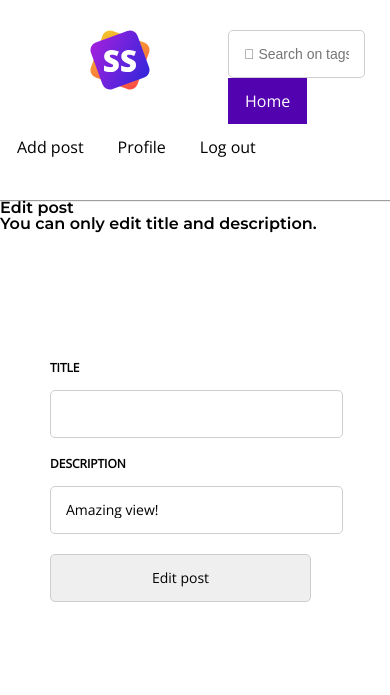
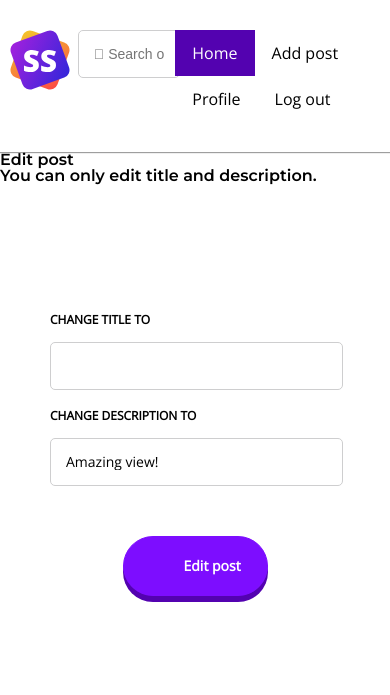
Before and after one commit to Webscorpion1/Snapshot, a PHP site: page /editpost.php?edit=1 in a window 390 px wide. Shown: the top 695 px of the page. Run offline with PHP 8.4, Linux system fonts and the light colour scheme; the visitor is signed in with stand-in values (Sample User, id 1); data comes from the database, SQL or seed files in the repository; data that the repository does not hold is empty; some libraries are stand-ins or nearby versions.

Commit message:
CSS Overhaul

```diff
--- a/addpost.php
+++ b/addpost.php
@@ -128,7 +128,7 @@
             <p>JPG, GIF or PNG. Snapshots are 400 × 300 pixels or 800 × 600 (for HiDPI displays). </p>
 
             <div class="form__field">
-                <input class="btn_login" type="submit" name="submit" value="Add post"">
+                <input class="btn_style" type="submit" name="submit" value="Add post"">
             </div>
         </form>
 
--- a/css/style.css
+++ b/css/style.css
@@ -39,6 +39,9 @@
     display: block;
     font-size: 12px;
 }
+span {
+    font-weight: bold;
+}
 form input, textarea {
     border: 1px solid var(--grey);
     border-radius: 5px;
@@ -49,7 +52,7 @@
     display: block;
     width: 90%;
 }
-form .btn_login {
+form .btn_style, button {
     display: block;
     margin: 0px auto;
     width: 50%;
@@ -68,7 +71,7 @@
 
     margin: 50px auto;
 }
-form .btn_login:hover {
+form .btn_style:hover {
     top: 2px;
     box-shadow: 0 4px var(--dark_purple);
 }
@@ -78,9 +81,6 @@
 textarea:focus, input:focus, *:focus {
     border-color: var(--primary_blue);
     transition: border-color 0.7s ease;
-}
-.post img{
-    width: 50px;
 }
 nav {
     width: 100%;
@@ -128,8 +128,94 @@
     margin-right: 8vw;
 }
 
+
+
+/* POST CSS */
 .post_container{
     display: grid;
     grid-template-columns: repeat(3, 1fr);
     grid-gap: 50px;
+    margin: 0 50px;
 }
+.post {
+    border-radius: 10px;
+    border: 2px solid #d6d6d6;
+    background-color: #f4f4f4;
+    padding: 20px;
+}
+.post_form {
+    background-color: transparent;
+    margin: 0px;
+    padding: 0px;
+}
+.post_form>a>input{
+    width: 50%;
+    float: left;
+    margin: 30px 0px;
+}
+.post img{
+    width: 100%;
+    max-height: 350px;
+    min-height: 350px;
+}
+.post__picture {
+    margin: 40px 0px;
+}
+.btn_post{
+    width: 100%;
+    border-radius: 13px;
+    height: 50px;
+    text-decoration: none;
+}
+.btn_loadmore{
+    width: 50%;
+    display: block;
+    margin: 50px auto;
+}
+
+
+
+
+
+/* MEDIA QUERIES */
+
+@media screen and (max-width: 1300px) {
+    .post_container{
+        grid-template-columns: repeat(2, 1fr);
+    }
+    li>img {
+        margin-left: 50px;
+        margin-right: 10vw;
+    }
+}
+
+@media screen and (max-width: 966px) {
+    .post_container{
+        grid-template-columns: repeat(1, 1fr);
+    }
+    li>img {
+        margin-left: 50px;
+        margin-right: 5vw;
+    }
+    form {
+        max-width: 100%;
+    }
+}
+
+@media screen and (max-width: 820px) {
+    .nav_search {
+        width: 10%;
+        max-width: 90px;
+        margin-right: 5vw;
+    }
+}
+
+@media screen and (max-width: 580px) {
+    li>img {
+        margin-left: 10px;
+        margin-right: 2vw;
+    }
+    .nav_search {
+        width: 20%;
+    }
+}
--- a/editpost.php
+++ b/editpost.php
@@ -55,14 +55,14 @@
         <div class="container">
             <form action="" method="post">
                 <div>
-                    <label for="title">TITLE</label><br/>
+                    <label for="title">CHANGE TITLE TO</label><br/>
                     <input type="text" id="description" name="title" value="<?php echo $editpost[0]['post_title'] ?>" placeholder="">
                 </div>
                 <div>
-                    <label for="description">DESCRIPTION</label><br/>
+                    <label for="description">CHANGE DESCRIPTION TO</label><br/>
                     <input type="text" id="description" name="description" value="<?php echo $editpost[0]['description'] ?>" placeholder="">
                 </div>
-                <input type="submit" value="Edit post" name="edit_post">
+                <input class="btn_style" type="submit" value="Edit post" name="edit_post">
             </form>
         </div>
 
--- a/login.php
+++ b/login.php
@@ -83,7 +83,7 @@
 
 
 				<div>
-                    <input type="submit" value="LOG IN" class="btn_login">
+                    <input type="submit" value="LOG IN" class="btn_style">
                     <!-- REMEMBER ME - kunnen we later nog toevoegen?
                     <input type="checkbox" id="rememberMe"><label for="rememberMe" class="label__inline">Remember me</label>
                     -->
--- a/profile_edit.php
+++ b/profile_edit.php
@@ -102,7 +102,7 @@
     </div>
 
     <div>
-        <input type="submit" name="submit" value="SAVE PROFILE" class="btn_login">
+        <input type="submit" name="submit" value="SAVE PROFILE" class="btn_style">
     </div>
     </form>
     </body>
--- a/register.php
+++ b/register.php
@@ -100,7 +100,7 @@
                 <?php endif; ?>
 
 				<div>
-                    <input type="submit" value="REGISTER" class="btn_login">
+                    <input type="submit" value="REGISTER" class="btn_style">
                 </div>
 
                 <p class="center_align">Already have an account?</p>
```
Also changed, not shown: index.php (+17 -13 lines).
